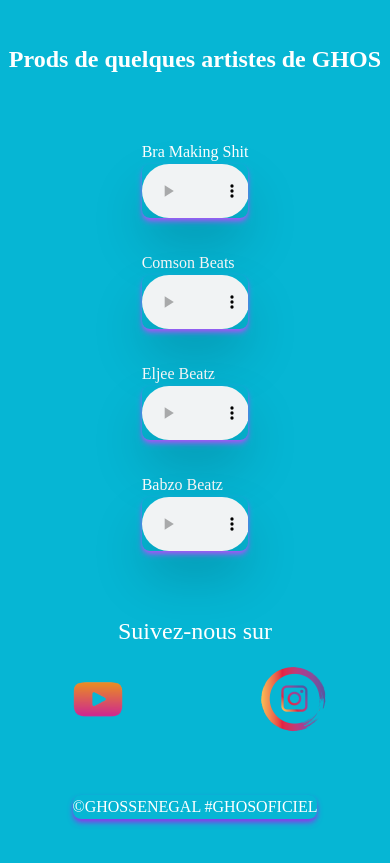
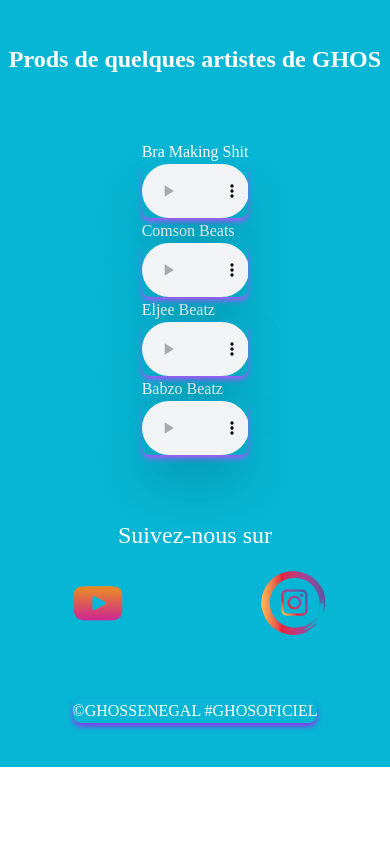
Before and after one commit to RahmaneTokyo/ghos, an Angular app: page /home in a window 390 px wide. Shown: the part 1280-2143 px from the top of the page. After the commit the page ends 2047 px from the top, so only its background shows below. Built offline with nearby package versions, Linux system fonts and the light colour scheme.

Commit message:
ghos senegal 2

```diff
--- a/src/app/home/home.component.html
+++ b/src/app/home/home.component.html
@@ -56,7 +56,7 @@
   <div class="w-full md:h-2/6 grid md:grid-cols-2">
     <div class="text-center">
       <label class="font-adelia font-bold text-2xl md:text-5xl">Prods de quelques artistes de GHOS</label>
-      <div class="grid flex mx-10 text-left gap-8 justify-center md:grid-cols-2 my-16 md:my-20">
+      <div class="grid flex mx-10 text-left md:gap-8 justify-center md:grid-cols-2 my-16 md:my-20">
         <span>
           <label class="font-rubik md:text-2xl md:mx-5">Bra Making Shit</label>
           <audio src="assets/bra.aac" class="rounded-lg w-full border-purple-600 shadow-md md:shadow-lg drop-shadow-2xl shadow-purple-500" controls></audio>
```
